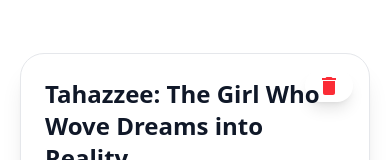
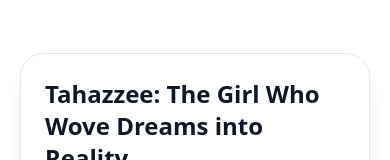
Before and after one commit to umme-Tahazzee/story-telling, a Next.js app: page / in a window 390 px wide. Shown: the part 191-351 px from the top of the page. Built offline with nearby package versions, Linux system fonts and the light colour scheme.

Commit message:
button adjust

```diff
--- a/src/components/HeroCard.tsx
+++ b/src/components/HeroCard.tsx
@@ -130,7 +130,7 @@ Her story continues to unfold, with each day presenting new lessons and triumphs
                 onClick={() => toggleComments(index)}
                 className="text-blue-500 dark:text-blue-400 font-semibold hover:underline transition-all"
               >
-       {showComments[index] ? <BiSolidHide className="size-6" />: <GoComment className="size-6"  />}
+         {showComments[index] ? <BiSolidHide className="size-6" />: <GoComment className="size-6"  />}
 
               </button>
             </div>
@@ -167,7 +167,7 @@ Her story continues to unfold, with each day presenting new lessons and triumphs
 
             {/* Delete button */}
             <button
-              className="absolute top-4 right-4 px-3 py-1 text-red-500 cursor-not-allowed rounded-full shadow-lg hover:shadow-xl transition-all"
+              className="hidden md:block absolute top-4 right-4 px-3 py-1 text-red-500 cursor-not-allowed rounded-full shadow-lg hover:shadow-xl transition-all"
             >
               <MdDelete className="w-6 h-6" />
             </button>
```
